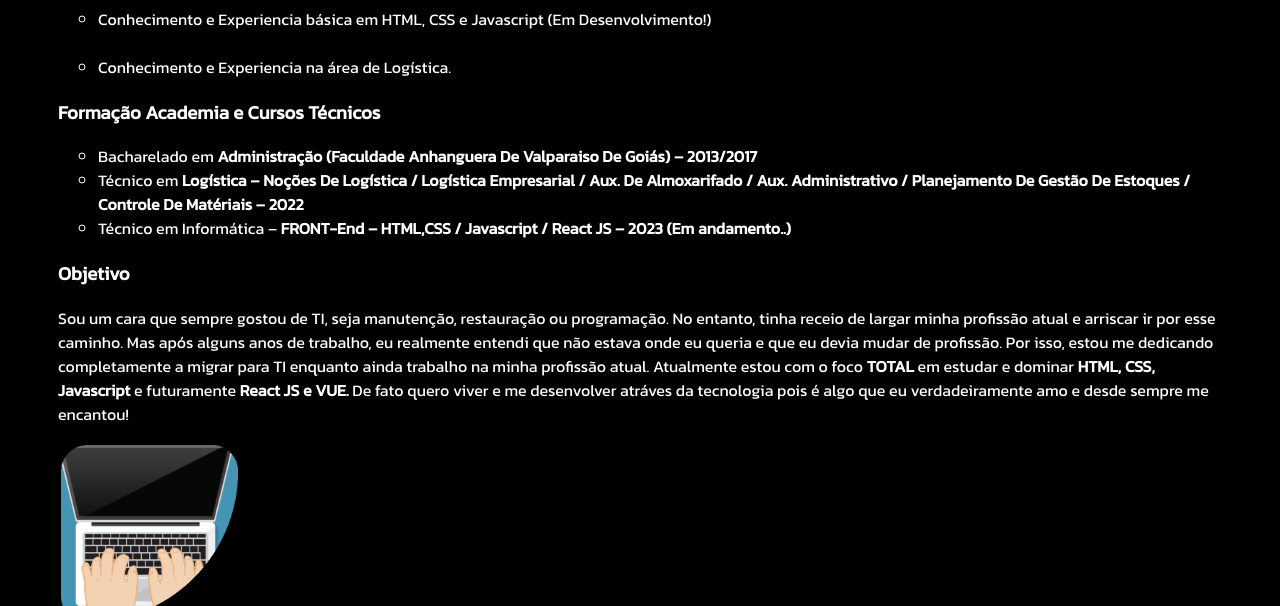
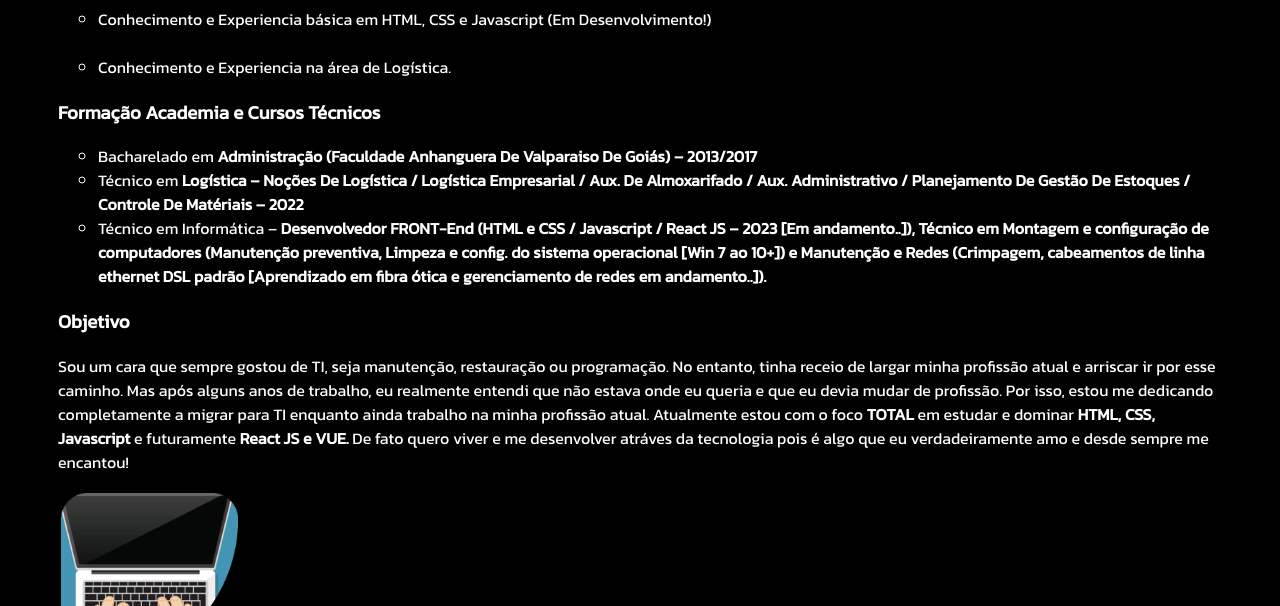
Before and after one commit to robertdouglasaimon/projeto-microsite, a plain HTML site: page home.html in a window 1280 px wide. Shown: the part 869-1475 px from the top of the page. Drawn offline with Linux system fonts and the light colour scheme.

Commit message:
Update home.html

```diff
--- a/home.html
+++ b/home.html
@@ -98,7 +98,7 @@
                         </strong>
                     </li>
                     <li type="circle">
-                            Técnico em Informática – <strong>FRONT-End – HTML,CSS / Javascript / React JS – 2023 (Em andamento..)
+                            Técnico em Informática – <strong> Desenvolvedor FRONT-End (HTML e CSS / Javascript / React JS – 2023 [Em andamento..]), Técnico em Montagem e configuração de computadores (Manutenção preventiva, Limpeza e config. do sistema operacional [Win 7 ao 10+]) e Manutenção e Redes (Crimpagem, cabeamentos de linha ethernet DSL padrão [Aprendizado em fibra ótica e gerenciamento de redes em andamento..]).
                     </strong>
                     </li>
 
```
